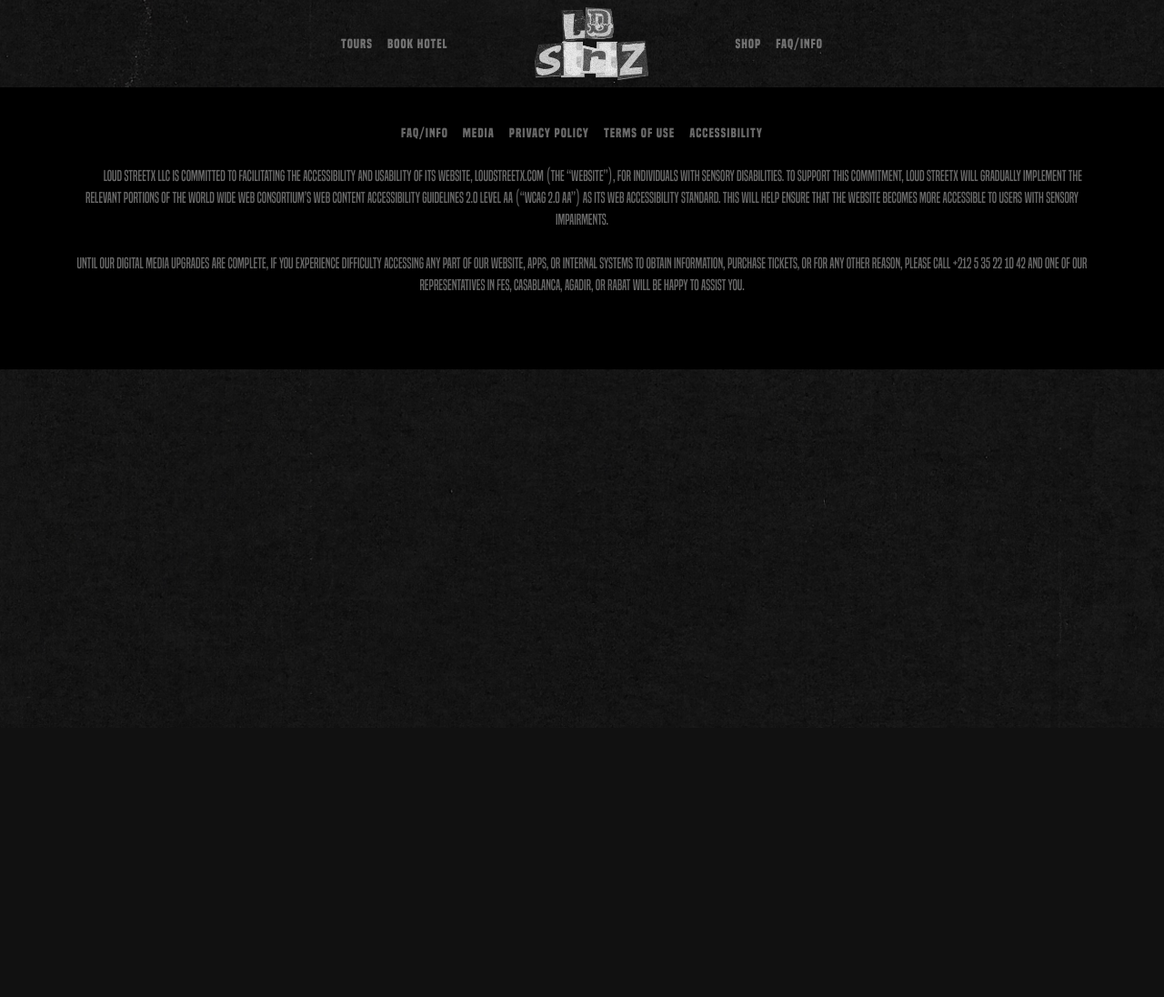
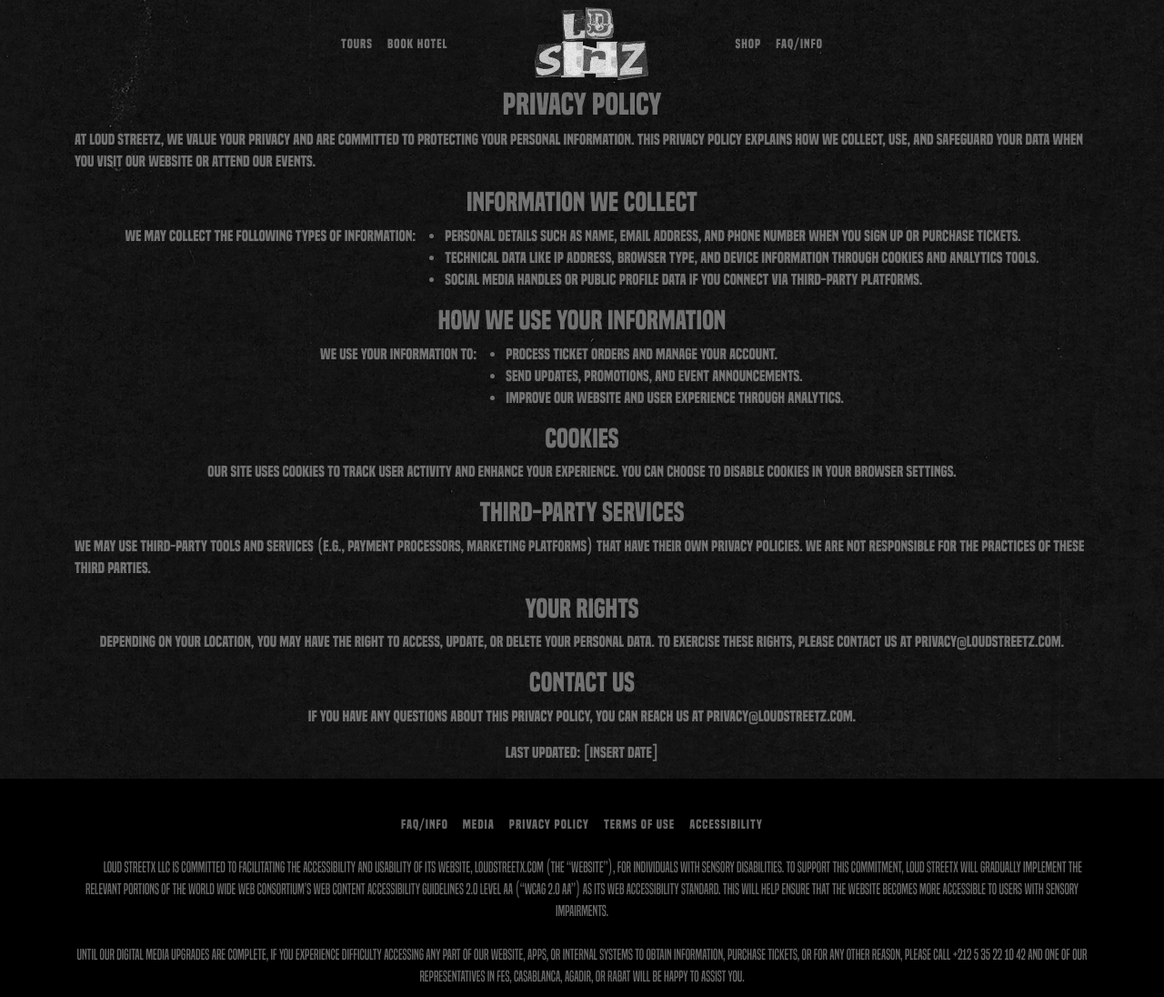
Before and after one commit to t4hher/Projet-scolaire, a PHP site: page /menu_pages/Privacy_policy/privacy.php in a window 1280 px wide. Shown: the top 1096 px of the page at 91% size. Before the commit the page ends 800 px from the top, so only its background shows below. Run offline with PHP 8.4, Linux system fonts and the light colour scheme.

Commit message:
I added the privacy and policy page

```diff
--- a/index.php
+++ b/index.php
@@ -36,8 +36,7 @@
     <div><img class="IMG1" src="images/index_pictures/carti.png" alt=""><img class="IMG1" src="images/index_pictures/travis.png" alt=""><img class="IMG1" src="images/index_pictures/ye.png" alt=""></div>
     <div class="line" style="width: 100%; height:1px;background-color:#cfcfcf80"></div>
 </div>
-
-
+<br><br>
 <h1>BEST PHOTOS OF THE TOUR</h1><br><br>
 <div class="container" style="display: flex;flex-direction:column;gap:1px" >
   <div class="row">
--- a/menu_pages/Privacy_policy/privacy.php
+++ b/menu_pages/Privacy_policy/privacy.php
@@ -27,6 +27,78 @@
     </div>
   </div>
 </nav>
+  <div class="container">
+    <h2>Privacy Policy</h2>
+  </div>
+  <div class="container">
+    <p>
+      At LOUD Streetz, we value your privacy and are committed to protecting your personal information. This Privacy Policy explains how we collect, use, and safeguard your data when you visit our website or attend our events.
+    </p>
+  </div>
+  <div class="container">
+    <h3>Information We Collect</h3>
+  </div>
+  <div class="container">
+    <p>
+      We may collect the following types of information:
+      <ul>
+        <li>Personal details such as name, email address, and phone number when you sign up or purchase tickets.</li>
+        <li>Technical data like IP address, browser type, and device information through cookies and analytics tools.</li>
+        <li>Social media handles or public profile data if you connect via third-party platforms.</li>
+      </ul>
+    </p>
+  </div>
+  <div class="container">
+    <h3>How We Use Your Information</h3>
+  </div>
+  <div class="container">
+    <p>
+      We use your information to:
+      <ul>
+        <li>Process ticket orders and manage your account.</li>
+        <li>Send updates, promotions, and event announcements.</li>
+        <li>Improve our website and user experience through analytics.</li>
+      </ul>
+    </p>
+  </div>
+  <div class="container">
+    <h3>Cookies</h3>
+  </div>
+  <div class="container">
+    <p>
+      Our site uses cookies to track user activity and enhance your experience. You can choose to disable cookies in your browser settings.
+    </p>
+  </div>
+  <div class="container">
+    <h3>Third-Party Services</h3>
+  </div>
+  <div class="container" >
+    <p>
+      We may use third-party tools and services (e.g., payment processors, marketing platforms) that have their own privacy policies. We are not responsible for the practices of these third parties.
+    </p>
+  </div>
+  <div class="container">
+    <h3>Your Rights</h3>
+  </div>
+  <div class="container">
+    <p>
+      Depending on your location, you may have the right to access, update, or delete your personal data. To exercise these rights, please contact us at privacy@loudstreetz.com.
+    </p>
+  </div>
+  <div class="container">
+    <h3>Contact Us</h3>
+  </div>
+  <div class="container">
+    <p>
+      If you have any questions about this Privacy Policy, you can reach us at privacy@loudstreetz.com.
+    </p>
+  </div>
+  <div class="container">
+    <p>
+      Last updated: [Insert Date]
+    </p>
+  </div>
+  </div>
 <div style="display:flex;flex-direction:column; background-color:black ;" >
   <br>
 <nav class="navbar navbar-expand-lg">
```
Also changed, not shown: menu_pages/Shop/buyPage/buyPage.php (+5 -5 lines).
